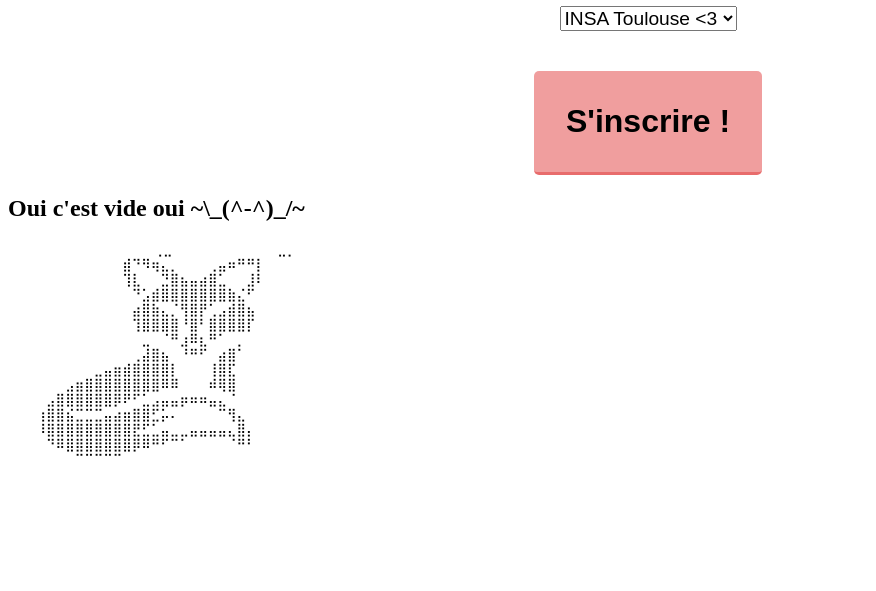
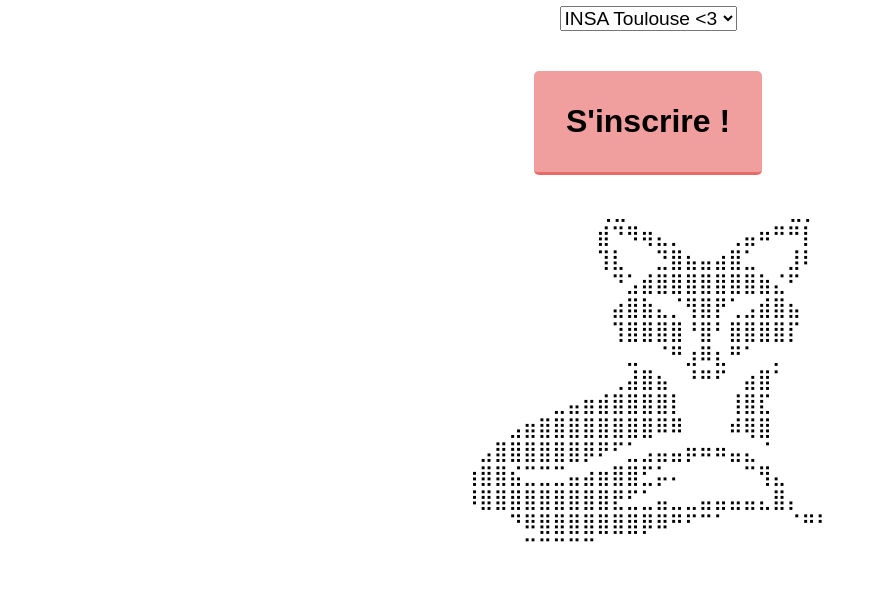
Before and after one commit to ThaaoBlues/archinsa, a PHP site: page /archinsa/inscription.php in a window 1280 px wide. Shown: the part 326-917 px from the top of the page, without its empty margins (0-876 px from the left). Before the commit the page ends 782 px from the top, so only its background shows below. Run offline with PHP 8.4, Linux system fonts and the light colour scheme.

Commit message:
ascii art

```diff
--- a/css/inscription.css
+++ b/css/inscription.css
@@ -125,3 +125,11 @@
     font-size: larger;
     margin-top: 1vw;
 }
+.ascii-art {
+    text-align: center;
+    margin-left: auto;
+    margin-right: auto;
+    font-size: 20px;
+    font-family: monospace;
+    white-space: pre;
+  }
--- a/inscription.php
+++ b/inscription.php
@@ -42,10 +42,9 @@ session_start();
 
         <button class="submit-button color-red-tr" onclick="inscription()">S'inscrire !</button>
     </div>
-    <h2>Oui c'est vide oui ~\_(^-^)_/~</h2>
 
-    <pre>
-    ⠀⠀⠀⠀⠀⠀⠀⠀⠀⠀⠀⠀⢀⣀⠀⠀⠀⠀⠀⠀⠀⠀⠀⠀⠀⣀⡀⠀⠀⠀
+    <div class="ascii-art">
+    ⠀⠀⠀⠀⠀⠀⠀⠀⠀⢀⣀⠀⠀⠀⠀⠀⠀⠀⠀⠀⠀⠀⣀⡀⠀⠀⠀
 ⠀⠀⠀⠀⠀⠀⠀⠀⠀⠀⠀⠀⣾⠙⠻⢶⣄⡀⠀⠀⠀⢀⣤⠶⠛⠛⡇⠀⠀⠀
 ⠀⠀⠀⠀⠀⠀⠀⠀⠀⠀⠀⠀⢹⣇⠀⠀⣙⣿⣦⣤⣴⣿⣁⠀⠀⣸⠇⠀⠀⠀
 ⠀⠀⠀⠀⠀⠀⠀⠀⠀⠀⠀⠀⠀⠙⣡⣾⣿⣿⣿⣿⣿⣿⣿⣷⣌⠋⠀⠀⠀⠀
@@ -58,9 +57,9 @@ session_start();
 ⠀⠀⠀⠀⣠⣿⣿⣿⣿⣿⣿⡿⠟⠋⣁⣠⣤⣤⡶⠶⠶⣤⣄⠈⠀⠀⠀⠀⠀⠀
 ⠀⠀⠀⢰⣿⣿⣮⣉⣉⣉⣤⣴⣶⣿⣿⣋⡥⠄⠀⠀⠀⠀⠉⢻⣄⠀⠀⠀⠀⠀
 ⠀⠀⠀⠸⣿⣿⣿⣿⣿⣿⣿⣿⣿⣟⣋⣁⣤⣀⣀⣤⣤⣤⣤⣄⣿⡄⠀⠀⠀⠀
-⠀⠀⠀⠀⠙⠿⣿⣿⣿⣿⣿⣿⣿⡿⠿⠛⠋⠉⠁⠀⠀⠀⠀⠈⠛⠃⠀⠀⠀⠀
+⠀⠀⠀⠀⠙⠿⣿⣿⣿⣿⣿⣿⣿⡿⠿⠛⠋⠉⠁⠀⠀⠀⠀⠈⠛⠃
 ⠀⠀⠀⠀⠀⠀⠀⠉⠉⠉⠉⠉⠀⠀⠀⠀⠀⠀⠀⠀⠀⠀⠀⠀⠀⠀⠀⠀⠀⠀
-    </pre>
+    </div>
 
 </body>
 <?php
```
Also changed, not shown: connection.php (+17 -1 lines), css/connection.css (+9 -0 lines), css/televerser.css (+9 -0 lines).
